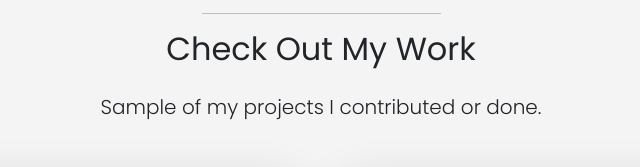
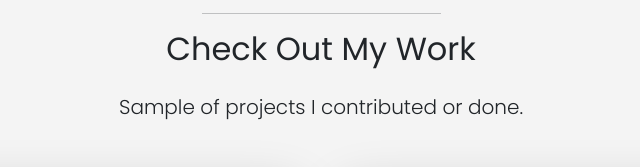
Before and after one commit to ewanjuki/portfolio-v2, a website: page index.html in a window 1280 px wide. Shown: the part 2133-2300 px from the top of the page, 319-959 px from the left. Drawn offline with Linux system fonts and the light colour scheme.

Commit message:
change wording again

```diff
--- a/index.html
+++ b/index.html
@@ -186,7 +186,7 @@
           <h4 class="text-uppercase fw-bold text-primary">Portfolio</h4>
           <hr class="w-25 mx-auto" />
           <h2 class="mb-4">Check Out My Work</h2>
-          <p class="lead">Sample of my projects I contributed or done.</p>
+          <p class="lead">Sample of projects I contributed or done.</p>
         </div>
         <div class="row">
           <div class="col-md-6 mb-4">
```
